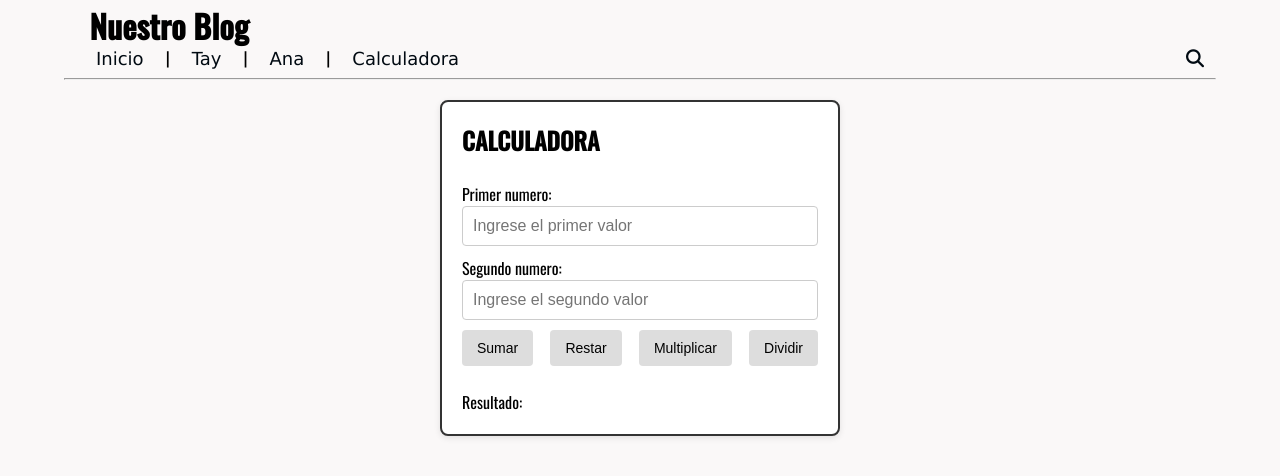
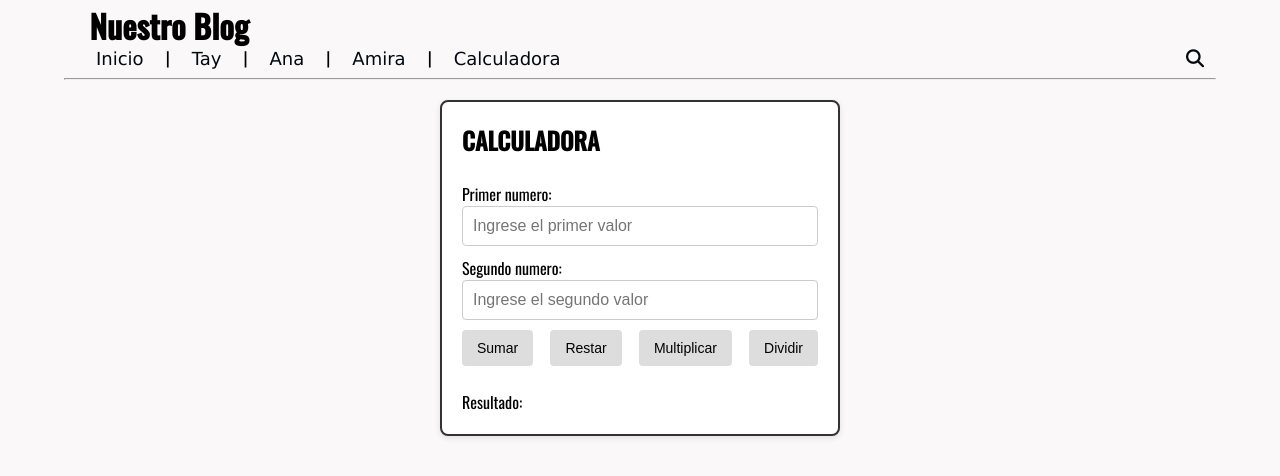
Before and after one commit to analamour/DesaWeb, a plain HTML site: page Calculadora.html in a window 1280 px wide. Drawn offline with nearby package versions, Linux system fonts and the light colour scheme.

Commit message:
agregado el boton a la seccion Amira

```diff
--- a/Calculadora.html
+++ b/Calculadora.html
@@ -41,6 +41,10 @@
                 </li>
                 <li>|</li>
                 <li>
+                    <a href="Amira.html">Amira</a>
+                </li>
+                <li>|</li>
+                <li>
                     <a href="Calculadora.html">Calculadora</a>
                 </li>
             </ul>
```
